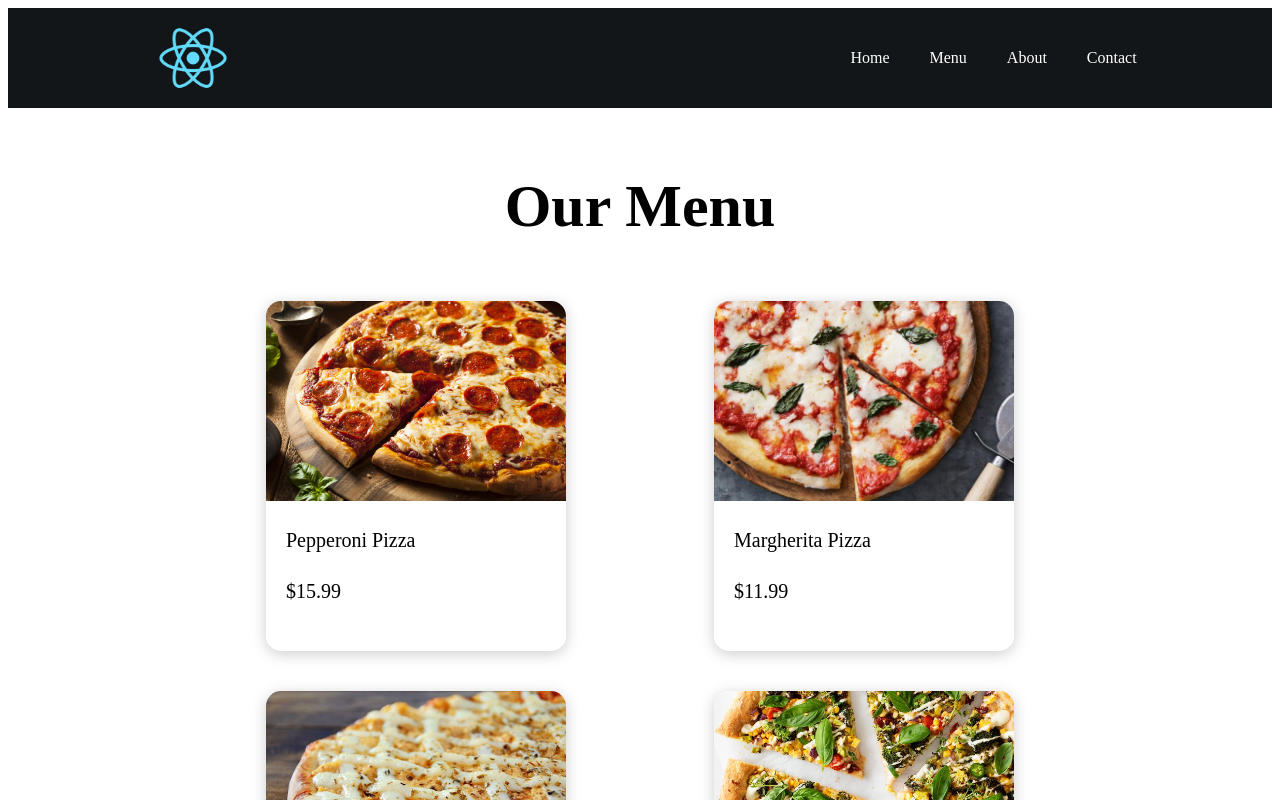
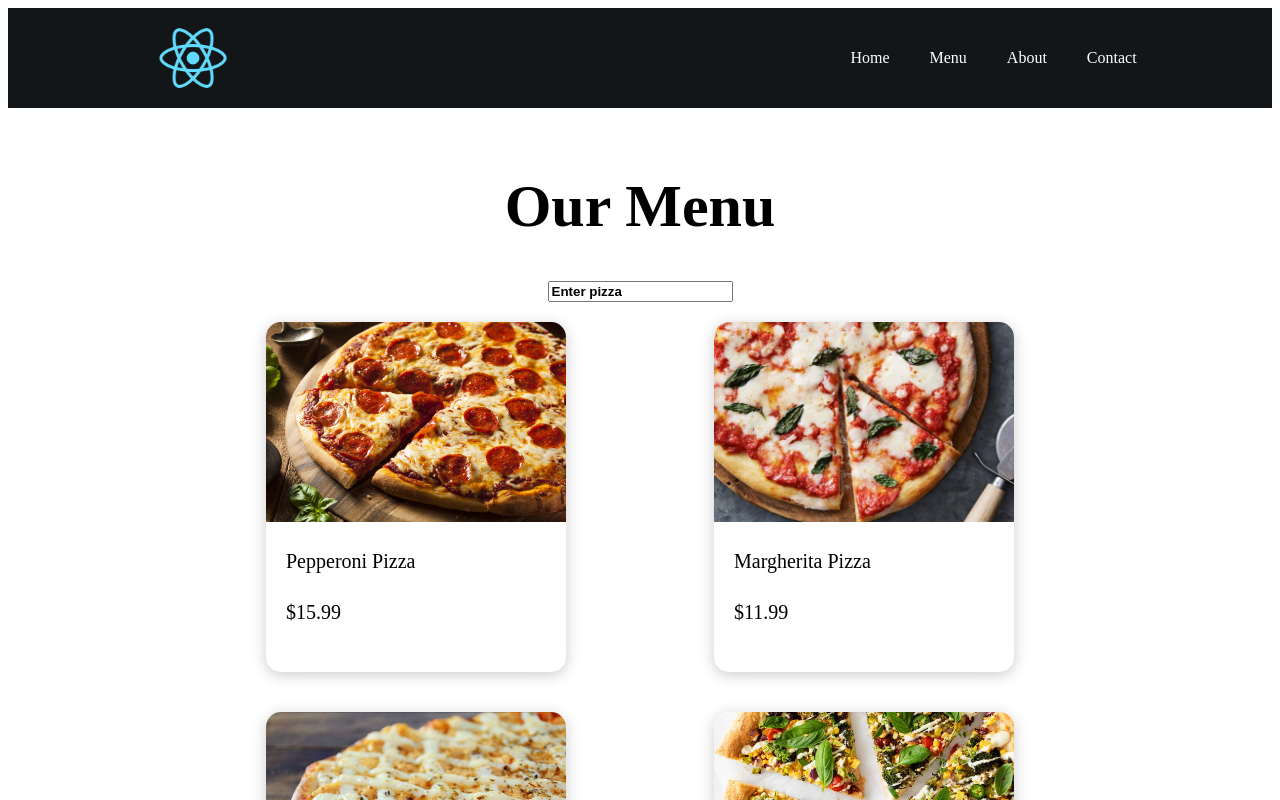
Before and after one commit to Cynthia-Ontiri/COMMS-Online-Restaurant-Menu, a React (Create React App) app in the folder pizza-menu/: page /menu in a window 1280 px wide. Shown: the top 800 px of the page. Built offline with nearby package versions, Linux system fonts and the light colour scheme.

Commit message:
added search container

```diff
--- a/pizza-menu/src/components/Navbar/Menu.js
+++ b/pizza-menu/src/components/Navbar/Menu.js
@@ -10,6 +10,9 @@ function Menu() {
     <Navbar />
     <div className="menu">
       <h1 className="menuTitle">Our Menu</h1>
+      <div class= "search-container">
+        <input type= "text" placeholder= "Enter pizza"/>
+      </div>
       <div className="menuList">
         {MenuList.map((menuItem, key) => {
           return (
```
